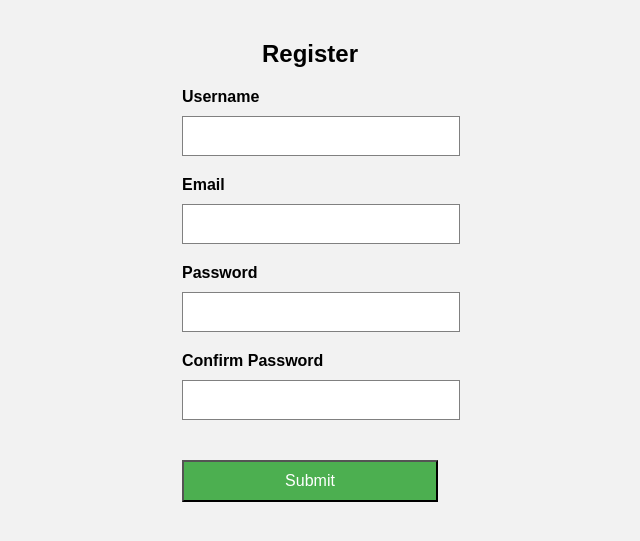
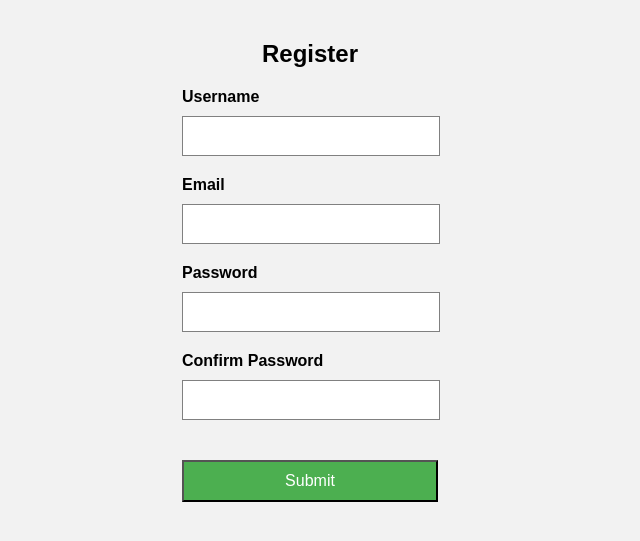
Before and after one commit to the-kingpaw/Kubanex, a Django app: page /register/ in a window 1280 px wide. Shown: the part 77-618 px from the top of the page, without its empty margins (330-970 px from the left). Run offline with Django 4.2, Linux system fonts and the light colour scheme.

Commit message:
fixed the registration inputs' alignment

```diff
--- a/kubanex_website/forum/static/forum/style.css
+++ b/kubanex_website/forum/static/forum/style.css
@@ -137,6 +137,7 @@ footer p {
 
 .form-group {
   margin-bottom: 20px;
+  margin-right: 20px;
 }
 
 .form-group label {
--- a/kubanex_website/kubanex_website/settings.py
+++ b/kubanex_website/kubanex_website/settings.py
@@ -123,6 +123,7 @@ USE_TZ = True
 # https://docs.djangoproject.com/en/4.1/howto/static-files/
 
 STATIC_URL = 'static/'
+STATIC_ROOT = os.path.join(BASE_DIR, 'static')
 
 # Default primary key field type
 # https://docs.djangoproject.com/en/4.1/ref/settings/#default-auto-field
```
